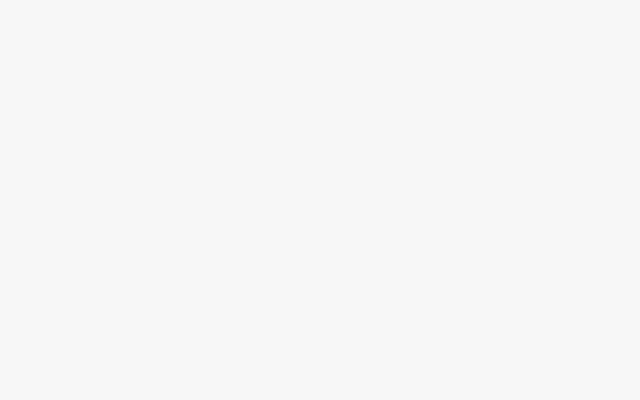
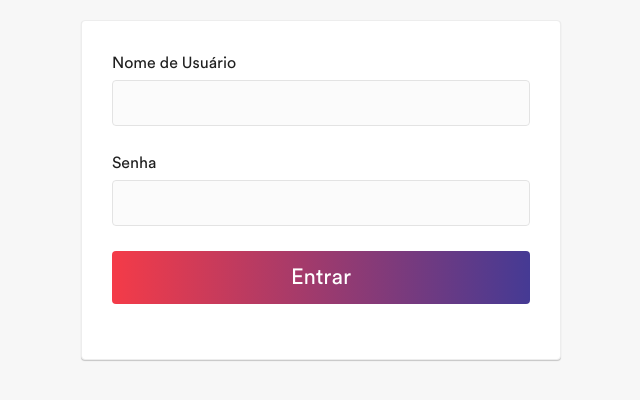
Before and after one commit to alanengenheirosoftware/onix-front-end, an Angular app: page /entrar in a window 1280 px wide. Before the commit this address led to /. Shown: the top 400 px of the page, without its empty margins (319-959 px from the left). Built offline with nearby package versions, Linux system fonts and the light colour scheme.

Commit message:
Página para fazer login

```diff
--- a/src/app/app-routing.module.ts
+++ b/src/app/app-routing.module.ts
@@ -4,11 +4,16 @@ import { CreateOperationComponent } from './pages/create-operation/create-operat
 import { CreateServiceComponent } from './pages/create-service/create-service.component';
 import { ListServicesComponent } from './pages/list-services/list-services.component';
 import { ListOperationsComponent } from './pages/list-operations/list-operations.component';
+import { LoginComponent } from './pages/login/login.component';
 
 const routes: Routes = [
   {
     path: '',
     component: ListServicesComponent
+  },
+  {
+    path: 'entrar',
+    component: LoginComponent
   },
   {
     path: 'operacoes/criar',
--- a/src/app/app.module.ts
+++ b/src/app/app.module.ts
@@ -8,6 +8,7 @@ import { SidebarComponent } from './components/sidebar/sidebar.component';
 import { CreateServiceComponent } from './pages/create-service/create-service.component';
 import { ListServicesComponent } from './pages/list-services/list-services.component';
 import { ListOperationsComponent } from './pages/list-operations/list-operations.component';
+import { LoginComponent } from './pages/login/login.component';
 
 @NgModule({
   declarations: [
@@ -17,7 +18,8 @@ import { ListOperationsComponent } from './pages/list-operations/list-operations
     SidebarComponent,
     CreateServiceComponent,
     ListServicesComponent,
-    ListOperationsComponent
+    ListOperationsComponent,
+    LoginComponent
   ],
   imports: [
     BrowserModule,
--- /dev/null
+++ b/src/app/pages/login/login.component.html
@@ -0,0 +1,23 @@
+<div class="account-content">
+  <div class="container">
+    <div class="account-box">
+      <div class="account-wrapper">
+        <form>
+          <div class="form-group">
+            <label>Nome de Usuário</label>
+            <input class="form-control" type="text" />
+          </div>
+          <div class="form-group">
+            <label>Senha</label>
+            <input class="form-control" type="password" />
+          </div>
+          <div class="form-group text-center">
+            <button class="btn btn-primary account-btn" type="submit">
+              Entrar
+            </button>
+          </div>
+        </form>
+      </div>
+    </div>
+  </div>
+</div>
```
Also changed, not shown: src/app/pages/login/login.component.ts (added, +10 -0 lines), src/app/pages/login/login.component.css (added), 1 other file (tests, documents, lock files or other folders).
